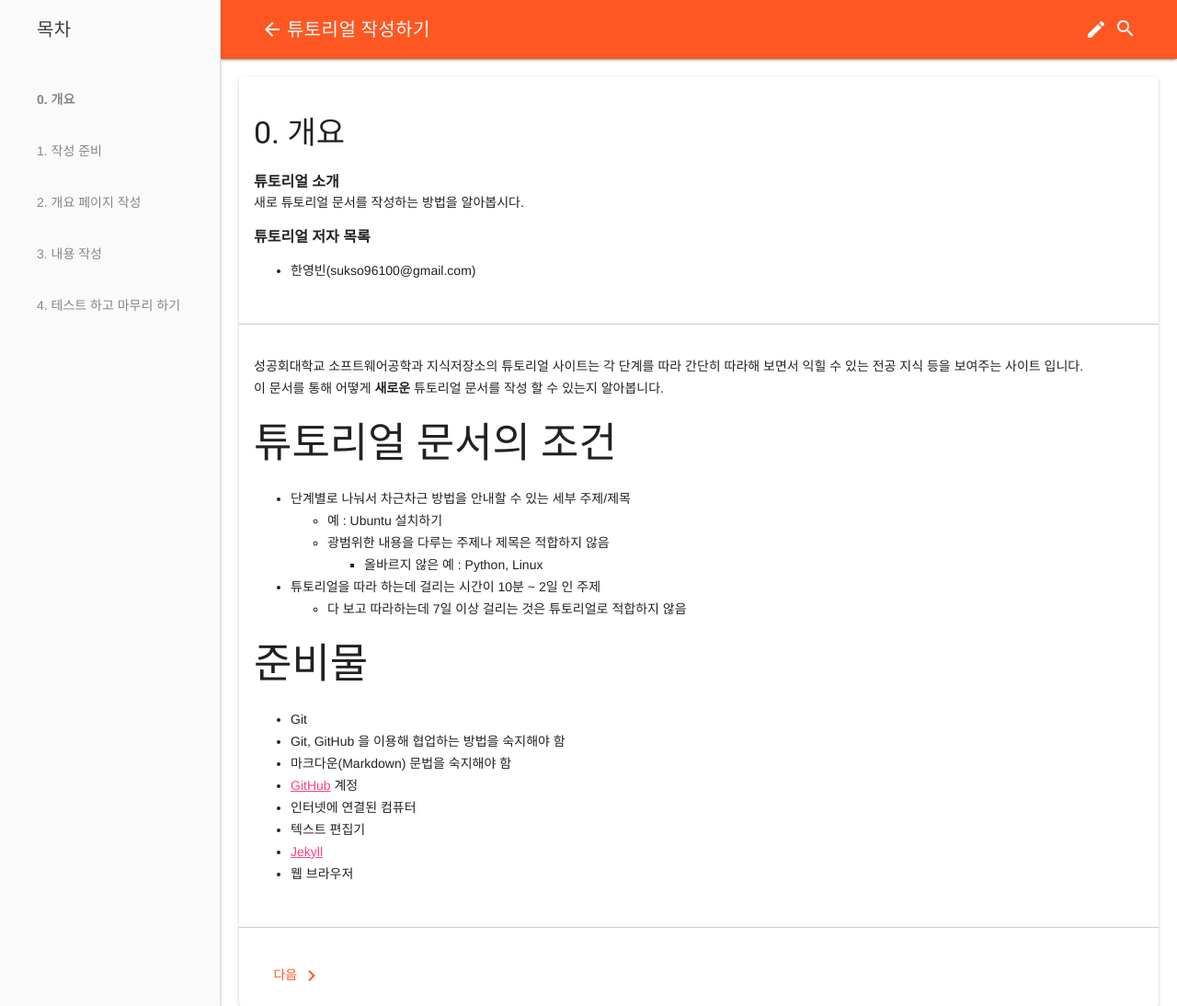
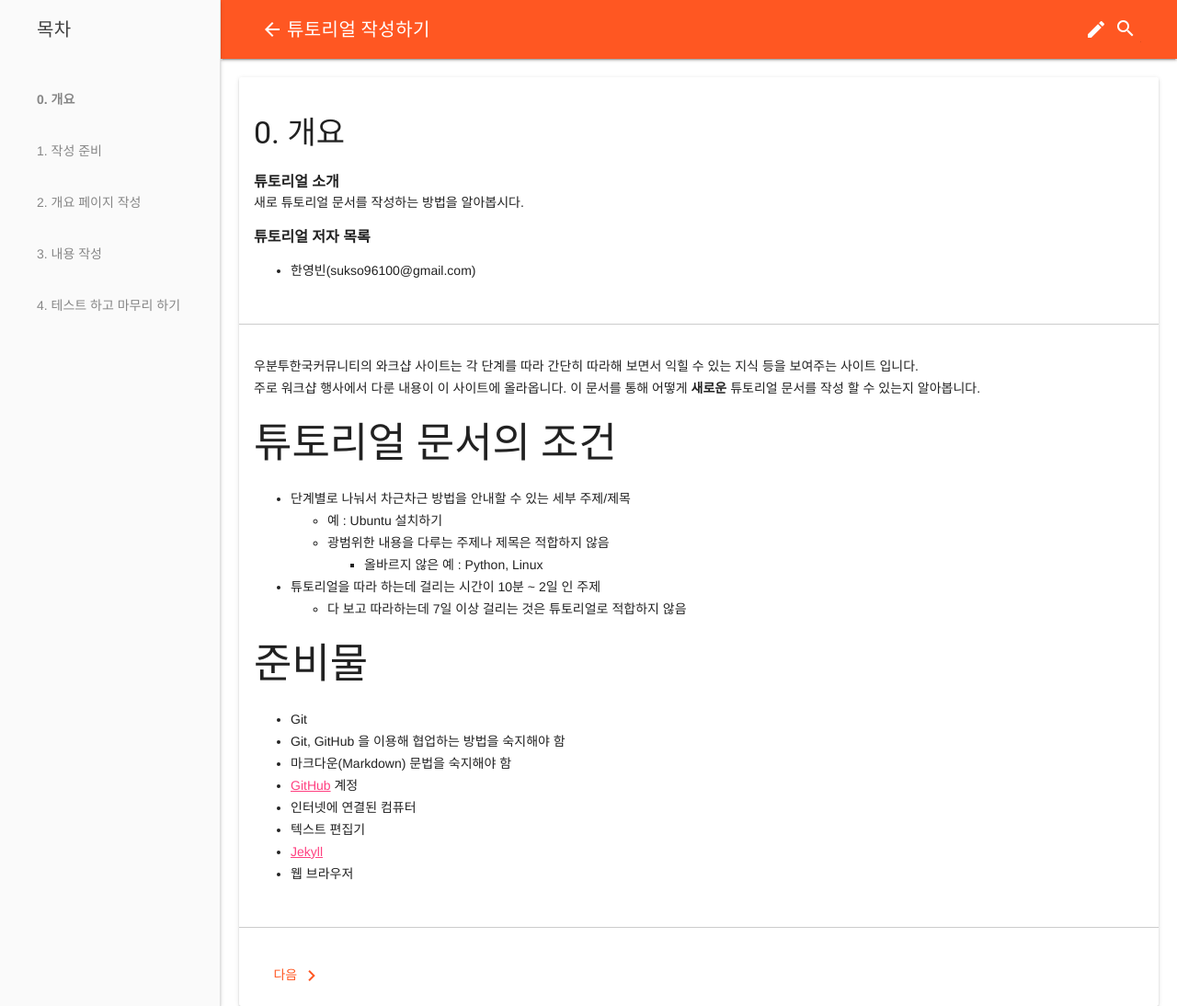
Before and after one commit to ubuntu-kr/tutorials, a Jekyll site: the page built from _tutorials/howto-write-tutorial/0-intro.md, in a window 1280 px wide. Shown: the whole page at 92% size. Built offline with Jekyll 4.4.1, drawn with Linux system fonts in a browser that asks for light colours.

Commit message:
소개 수정

```diff
--- a/_tutorials/howto-write-tutorial/0-intro.md
+++ b/_tutorials/howto-write-tutorial/0-intro.md
@@ -6,8 +6,10 @@ tutorial_authors:
   - 한영빈(sukso96100@gmail.com)
 title: 0. 개요
 order: 0
+published: true
 ---
-성공회대학교 소프트웨어공학과 지식저장소의 튜토리얼 사이트는 각 단계를 따라 간단히 따라해 보면서 익힐 수 있는 전공 지식 등을 보여주는 사이트 입니다.
+우분투한국커뮤니티의 와크샵 사이트는 각 단계를 따라 간단히 따라해 보면서 익힐 수 있는 지식 등을 보여주는 사이트 입니다.
+주로 워크샵 행사에서 다룬 내용이 이 사이트에 올라옵니다.
 이 문서를 통해 어떻게 **새로운** 튜토리얼 문서를 작성 할 수 있는지 알아봅니다.
 
 ## 튜토리얼 문서의 조건
```
